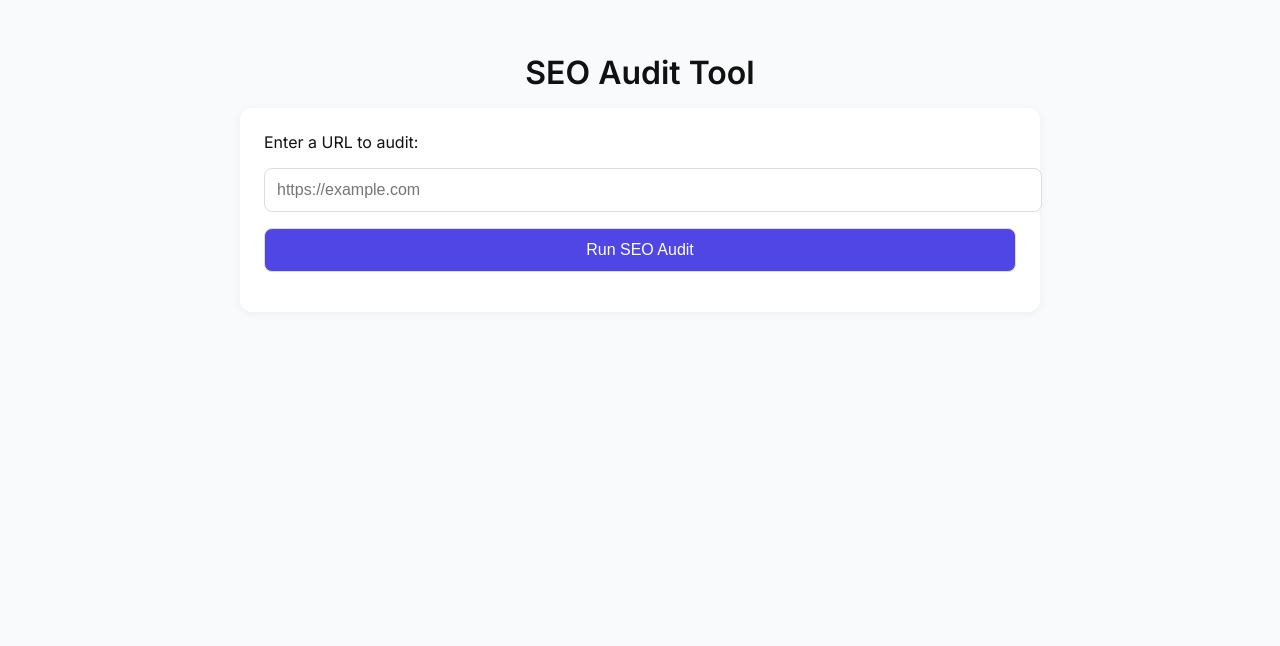
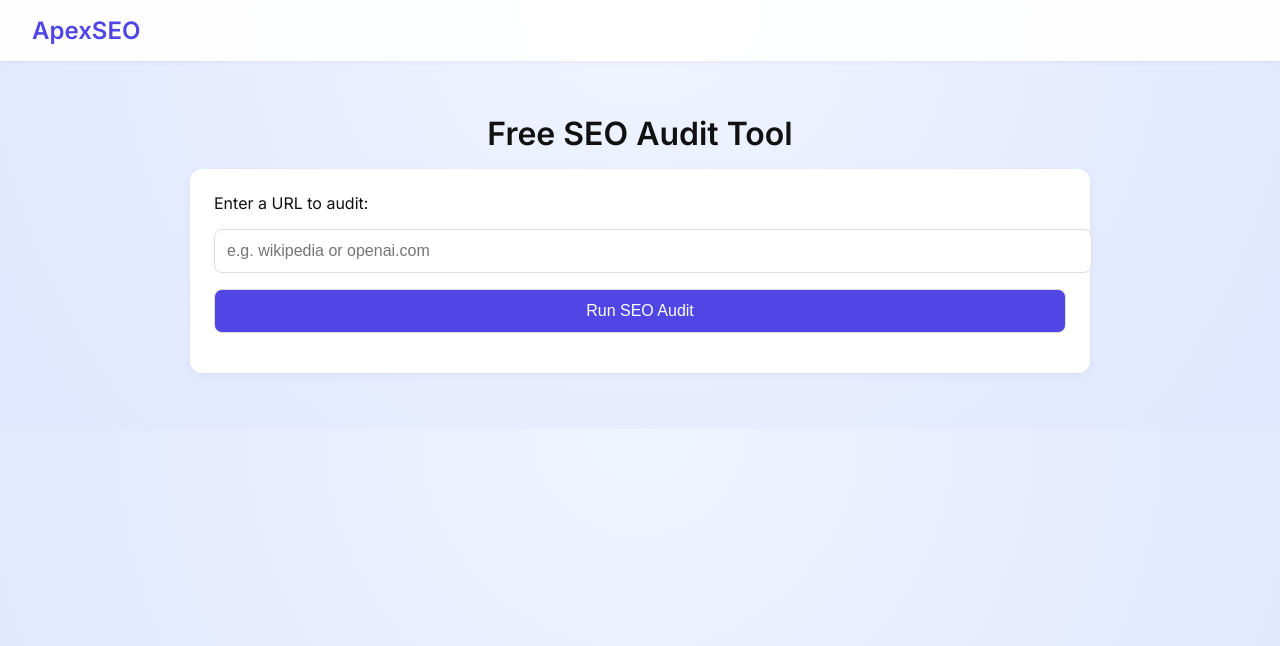
Before and after one commit to ARees99/seo-audit-tool, a plain HTML site: page index.html in a window 1280 px wide. Drawn offline with Linux system fonts and the light colour scheme.

Commit message:
Rebrand content to ApexSEO

```diff
--- a/index.html
+++ b/index.html
@@ -1,20 +1,37 @@
-
 <!DOCTYPE html>
 <html lang="en">
 <head>
   <meta charset="UTF-8" />
   <meta name="viewport" content="width=device-width, initial-scale=1.0"/>
-  <title>SEO Audit Tool</title>
+  <title>ApexSEO – Free SEO Audit Tool</title>
+  <meta name="description" content="ApexSEO is a fast, accurate website SEO audit tool. Instantly analyze on-page SEO, keywords, headings, content density, images, and performance.">
   <link href="https://fonts.googleapis.com/css2?family=Inter:wght@400;600&display=swap" rel="stylesheet">
   <style>
     body {
+      margin: 0; padding: 0;
       font-family: 'Inter', sans-serif;
-      margin: 0; padding: 0;
-      background: #f9fafb;
+      background: radial-gradient(circle at top, #f0f4ff, #e0e7ff);
       color: #111;
     }
+    .navbar {
+      position: sticky;
+      top: 0;
+      z-index: 999;
+      background: rgba(255, 255, 255, 0.95);
+      display: flex;
+      justify-content: space-between;
+      align-items: center;
+      padding: 1rem 2rem;
+      box-shadow: 0 1px 5px rgba(0,0,0,0.05);
+      backdrop-filter: blur(10px);
+    }
+    .navbar .logo {
+      font-size: 1.5rem;
+      font-weight: 600;
+      color: #4f46e5;
+    }
     .container {
-      max-width: 800px;
+      max-width: 900px;
       margin: auto;
       padding: 2rem;
     }
@@ -66,12 +83,19 @@
   </style>
 </head>
 <body>
+  <div class="navbar">
+    <div class="logo">ApexSEO</div>
+    <div class="nav-links">
+      <!-- Future nav: Features | Blog | Contact -->
+    </div>
+  </div>
+
   <div class="container">
-    <h1>SEO Audit Tool</h1>
+    <h1>Free SEO Audit Tool</h1>
 
     <div class="card">
       <label for="urlInput">Enter a URL to audit:</label>
-      <input type="text" id="urlInput" placeholder="https://example.com">
+      <input type="text" id="urlInput" placeholder="e.g. wikipedia or openai.com">
       <button onclick="runAudit()">Run SEO Audit</button>
     </div>
 
@@ -82,8 +106,19 @@
   </div>
 
   <script>
+    function normalizeURL(input) {
+      if (!input.startsWith("http")) {
+        if (!input.includes(".")) {
+          return "https://" + input + ".org";
+        }
+        return "https://" + input;
+      }
+      return input;
+    }
+
     async function runAudit() {
-      const url = document.getElementById("urlInput").value.trim();
+      const raw = document.getElementById("urlInput").value.trim();
+      const url = normalizeURL(raw);
       const resultsBox = document.getElementById("results");
       const resultsCard = document.getElementById("resultsCard");
 
```
